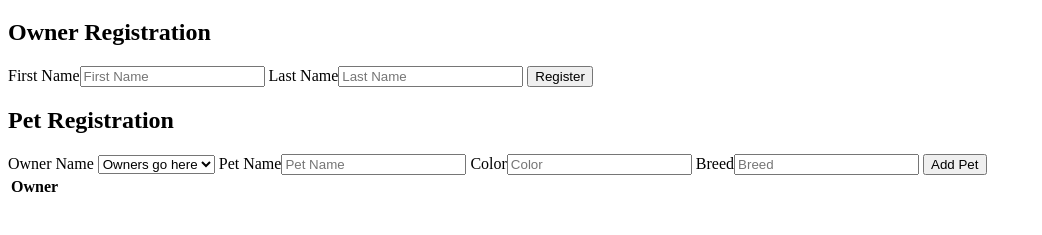
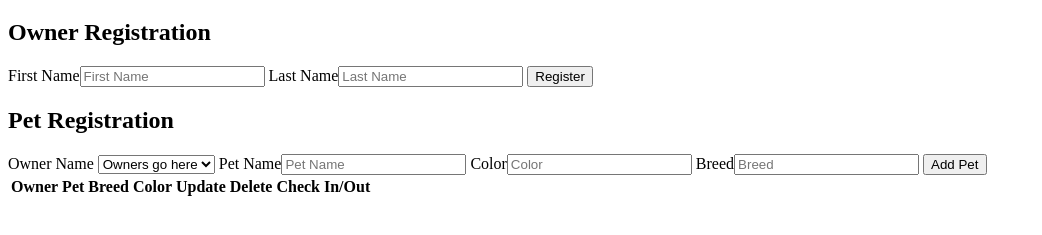
Before and after one commit to chris-stanton/CRUD-up-pet-hotel, a plain HTML site: page index.html in a window 1280 px wide. Shown: the part 61-296 px from the top of the page, without its empty margins (0-1042 px from the left). Drawn offline with Linux system fonts and the light colour scheme.

Commit message:
finished table

```diff
--- a/index.html
+++ b/index.html
@@ -29,7 +29,16 @@
   <table>
     <thead>
       <th>Owner</th>
+      <th>Pet</th>
+      <th>Breed</th>
+      <th>Color</th>
+      <th>Update</th>
+      <th>Delete</th>
+      <th>Check In/Out</th>
     </thead>
+    <tbody>
+
+    </tbody>
   </table>
 </body>
 </html>
```
Lines whose indentation alone changed are shown as unchanged.
